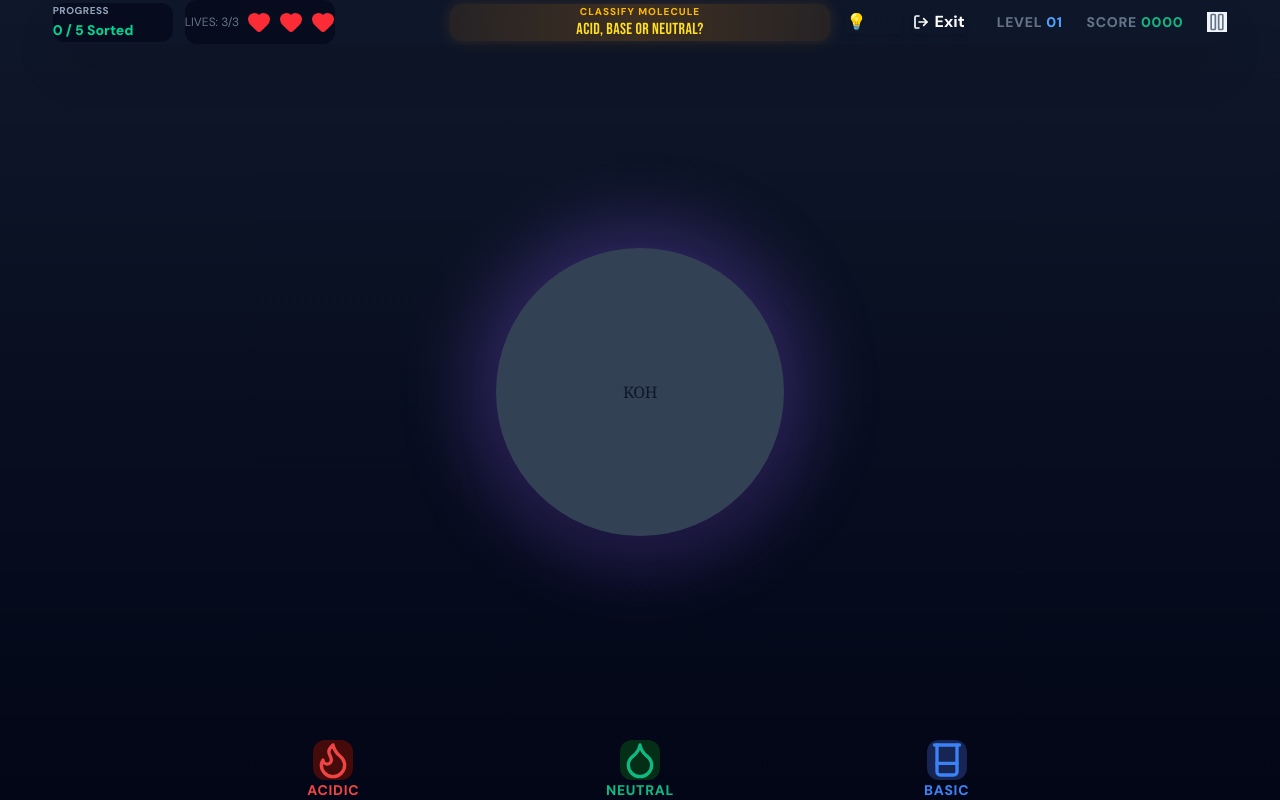
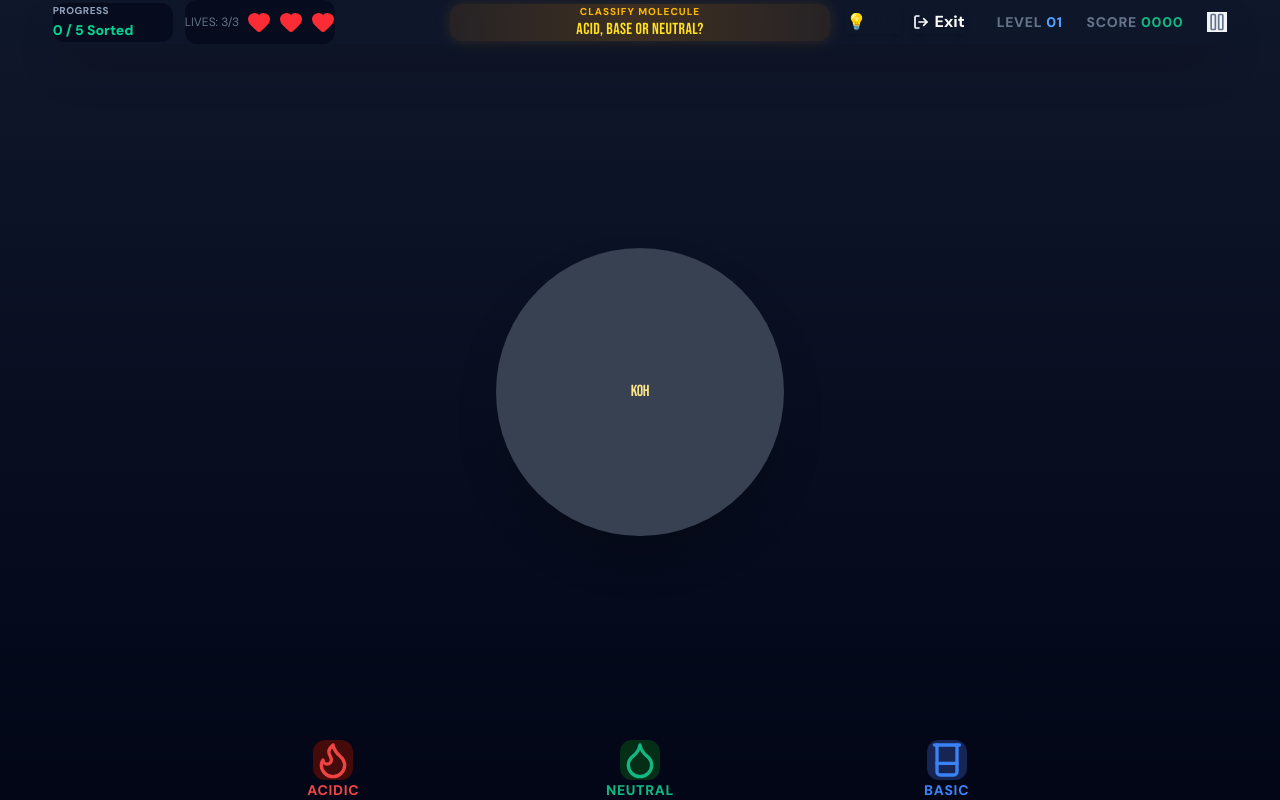
Before and after one commit to StellaSlad-Appian/chem-games, a Next.js app: page /games/acid-classification in a window 1280 px wide. Built offline with nearby package versions, Linux system fonts and the light colour scheme.

Commit message:
further improved color scheme for acid classification

```diff
--- a/src/app/globals.css
+++ b/src/app/globals.css
@@ -22,8 +22,10 @@
       --game-glow: #8b5cf6;
 
     /* reserved for important elements */
-      --game-highlight-surface: #334155;
-      --game-highlight-border: #64748b;
+      --game-highlight-surface: #374151;
+      --game-highlight-border: #6b7280;
+      --game-panel-text: #fde68a;
+      --game-panel-muted: #71653e;
 
     /*  --game-highlight-surface: #1e293b;
       --game-highlight-border: #475569; */
--- a/src/components/games/MoleculeBubble.tsx
+++ b/src/components/games/MoleculeBubble.tsx
@@ -12,7 +12,7 @@ export default function MoleculeBubble({ formula, name, feedbackStatus, showName
   const renderFormula = (formulaStr: string) => {
     return formulaStr.split(/(\d+)/).map((part, index) => {
       if (!isNaN(Number(part)) && part !== "") {
-        return <sub key={index} className="text-3xl md:text-5xl">{part}</sub>;
+        return <sub key={index} className="text-5xl md:text-7xl">{part}</sub>;
       }
       return <span key={index}>{part}</span>;
     });
@@ -22,8 +22,8 @@ export default function MoleculeBubble({ formula, name, feedbackStatus, showName
     <div className="relative flex flex-col items-center justify-center">
       {/* Background Glow Ring */}
       <div
-        className={`absolute w-64 h-64 md:w-80 md:h-80 rounded-full blur-2xl opacity-20 dark:opacity-30 transition-all duration-500 ${
-          feedbackStatus ? "scale-110" : "animate-pulse"
+        className={`absolute w-64 h-64 md:w-80 md:h-80 rounded-full blur-2xl transition-all duration-500 ${
+          feedbackStatus ? "opacity-30 scale-110" : "opacity-0"
         }`}
         style={{
           backgroundColor:
@@ -59,7 +59,7 @@ export default function MoleculeBubble({ formula, name, feedbackStatus, showName
         {formula && (
           <>
             <h2
-              className="text-5xl md:text-7xl font-black tracking-tight font-serif"
+              className="text-8xl md:text-[10rem] font-black tracking-tight"
               style={{
                 color: "var(--game-panel-text)",
               }}
@@ -82,7 +82,7 @@ export default function MoleculeBubble({ formula, name, feedbackStatus, showName
 
         {feedbackStatus && (
           <div
-            className="absolute top-4 font-bold text-sm uppercase px-3 py-1 rounded-full"
+            className="absolute top-4 font-bold text-sm uppercase px-3 py-1 rounded-md"
             style={{
               backgroundColor:
                 feedbackStatus === "correct"
```
